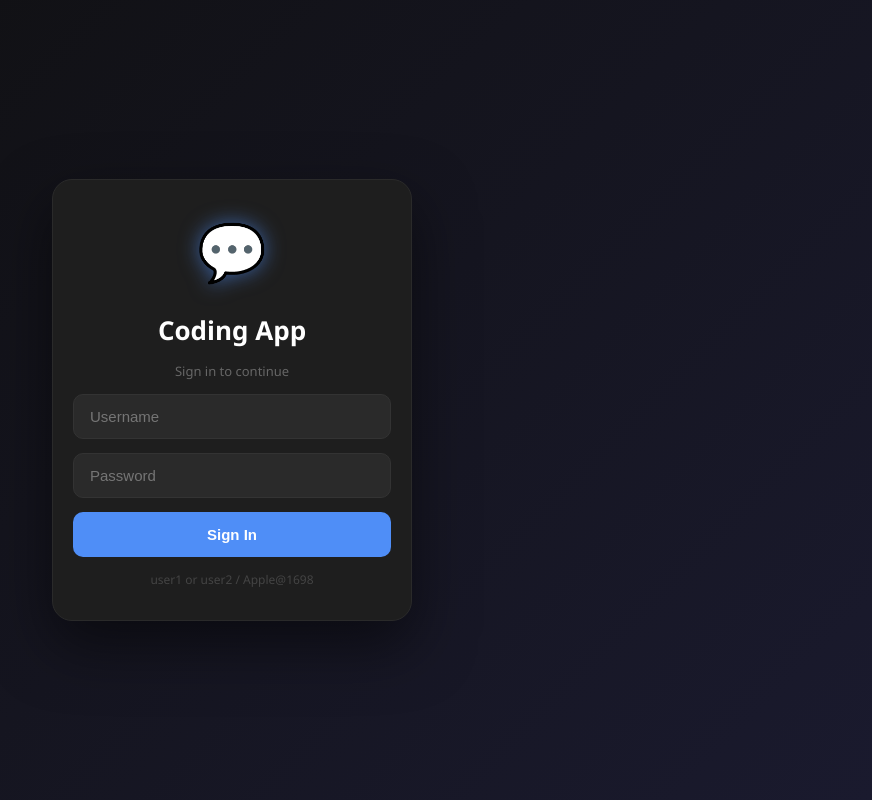
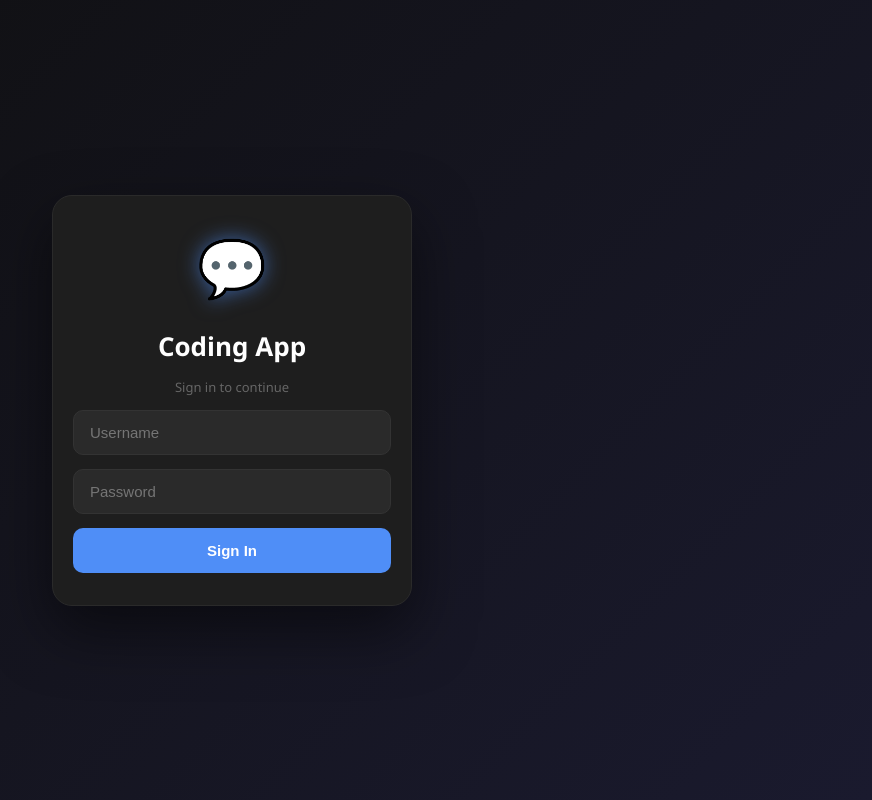
Before and after one commit to sachinr8499/chat-app-client, a React (Create React App) app: page / in a window 1280 px wide. Shown: the whole page, without its empty margins (408-1280 px from the left). Built offline with nearby package versions, Linux system fonts and the light colour scheme.

Commit message:
React client ready for Vercel v9

```diff
--- a/src/App.js
+++ b/src/App.js
@@ -48,8 +48,6 @@ function Login({ onLogin }) {
         <button className="login-btn" onClick={handleLogin}>
           Sign In
         </button>
-
-        <p className="hint">user1 or user2 / Apple@1698</p>
       </div>
     </div>
   );
```
